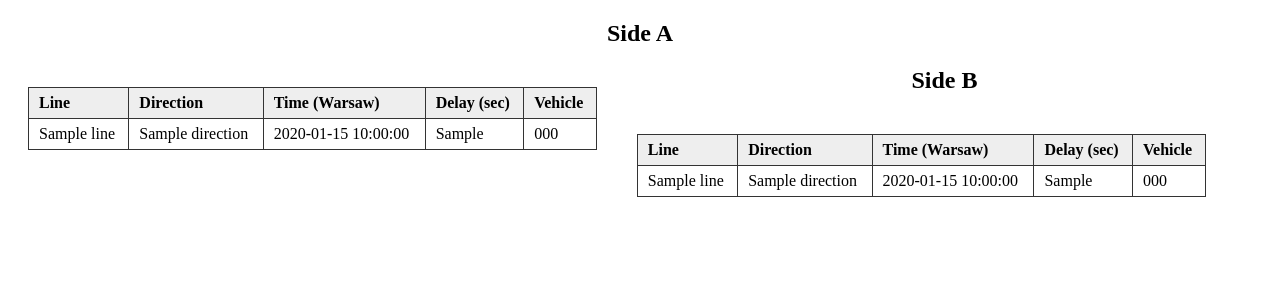
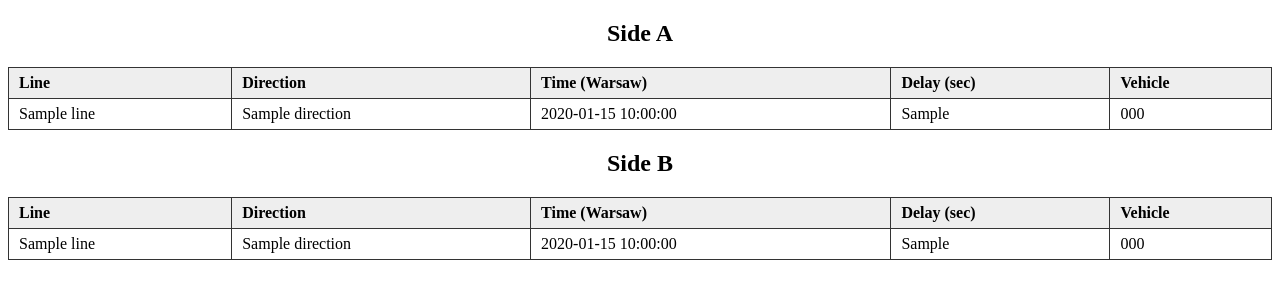
Before and after one commit to NikitaOlijnyk/Public-transport-API-in-Gdansk, a FastAPI app: template app/templates/index.html in a window 1280 px wide. Shown: the top 300 px of the page. Run offline with FastAPI, Linux system fonts and the light colour scheme; the template is opened without the code that fills it: most values are stand-ins (such as "Sample title", 1, 10 or a date in 2020).

Commit message:
fix: styles

```diff
--- a/app/templates/index.html
+++ b/app/templates/index.html
@@ -6,9 +6,7 @@
     <style>
         table {
             border-collapse: collapse;
-            margin: 20px;
-            width: 45%;
-            float: left;
+            width: 100%;
         }
         th, td {
             border: 1px solid #333;
```
